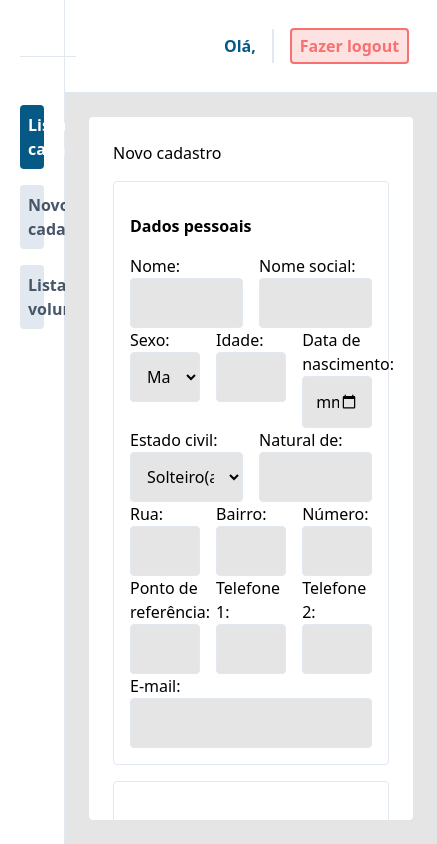
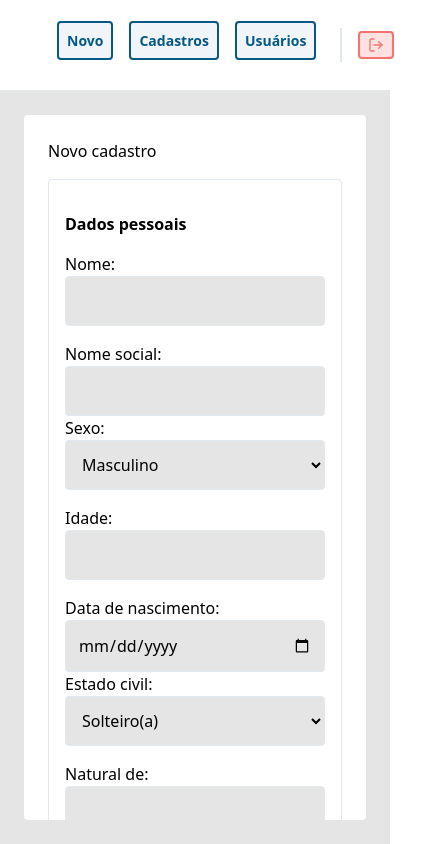
Before and after one commit to joaovictorssz/projeto_up_frontend, a Next.js app in the folder projeto_up_frontend/: page /add_family in a window 390 px wide. Shown: the whole page, 437 px wide, since content can reach past the window. Built offline with nearby package versions, Linux system fonts and the light colour scheme; sample sign-in values are in the browser's storage.

Commit message:
responsividade

```diff
--- a/projeto_up_frontend/src/app/add_family/page.tsx
+++ b/projeto_up_frontend/src/app/add_family/page.tsx
@@ -64,7 +64,7 @@ export default function AddFamily(){
 
                 <h1 className="font-semibold my-4">Dados pessoais</h1>
 
-                <div className="grid grid-cols-2 gap-4">
+                <div className="grid grid-cols-1 md:grid-cols-2 lg:grid-cols-2 gap-4">
                     <section className="flex flex-col">
                         <span>Nome:</span>
                         <input {...register('dados_pessoais.nome')} type="text" className="rounded focus:outline-none focus:border-sky-800    bg-neutral-200 border border-slate-200 p-3" />
@@ -76,7 +76,7 @@ export default function AddFamily(){
                     </section>
                 </div>
 
-                <div className="grid grid-cols-3 gap-4">
+                <div className="grid grid-cols-1 md:grid-cols-3 lg:grid-cols-3 gap-4">
                     <section className="flex flex-col">
                         <span>Sexo:</span>
                         <select  {...register('dados_pessoais.sexo')} className="rounded focus:outline-none focus:border-sky-800    bg-neutral-200 border border-slate-200 p-3">
@@ -96,7 +96,7 @@ export default function AddFamily(){
                     </section>
                 </div>
 
-                <div className="grid grid-cols-2 gap-4">
+                <div className="grid grid-cols-1 md:grid-cols-2 lg:grid-cols-2 gap-4">
                     <section className="flex flex-col">
                         <span>Estado civil:</span>
                         <select  {...register('dados_pessoais.estado_civil')} className="rounded focus:outline-none focus:border-sky-800    bg-neutral-200 border border-slate-200 p-3">
@@ -116,7 +116,7 @@ export default function AddFamily(){
                 </div>
 
 
-                <div className="grid grid-cols-3 gap-4">
+                <div className="grid grid-cols-1 md:grid-cols-3 lg:grid-cols-3 gap-4">
                     <section className="flex flex-col">
                         <span>Rua:</span>
                         <input  {...register('dados_pessoais.endereco')} type="text" className="rounded focus:outline-none focus:border-sky-800    bg-neutral-200 border border-slate-200 p-3" />
@@ -133,7 +133,7 @@ export default function AddFamily(){
                     </section>
                 </div>
 
-                <div className="grid grid-cols-3 gap-4">
+                <div className="grid grid-cols-1 md:grid-cols-3 lg:grid-cols-3 gap-4">
                     <section className="flex flex-col">
                         <span>Ponto de referência:</span>
                         <input  {...register('dados_pessoais.ponto_de_referencia')} type="text" className="rounded focus:outline-none focus:border-sky-800    bg-neutral-200 border border-slate-200 p-3" />
@@ -280,8 +280,8 @@ export default function AddFamily(){
             <section  className="border my-4 border-slate-200 p-4 rounded flex flex-col">
                 <h1 className="font-semibold my-4">Composição familiar</h1>
 
-                <div className="w-full h-full flex">
-                <aside className="w-3/5">
+                <div className="w-full h-full flex flex-col md:flex-row lg:flex-row">
+                <aside className="w-full md:w-3/5 lg:w-3/5">
                     <div className="grid grid-cols-2 gap-4">
                         <section className="flex flex-col">
                             <span>Nome:</span>
@@ -324,9 +324,47 @@ export default function AddFamily(){
 
                     <button type="button" onClick={addFamilyMember} className="my-4 bg-sky-800 rounded px-2 py-3 text-white font-semibold">Adicionar</button>
 
+                    {familyMembers.length === 0 && <p>Nenhum familiar cadastrado</p>}
+                    {familyMembers.map((family_member, index)=>{
+                        return (
+                            <div key={index} className="bg-slate-50 p-3 relative my-4">
+                                <button type="button" onClick={()=>removeFammilyMMember(index)} className="absolute top-2 right-2 hover:text-red-500 transition-colors"><BsTrashFill/></button>
+                                <div className="flex flex-col">
+                                <section className="flex">
+                                    <span className="font-semibold">Nome: </span>
+                                    <span>{family_member.nome}</span>
+                                </section>
 
+                                <section className="flex">
+                                    <span className="font-semibold">Idade: </span>
+                                    <span>{family_member.idade}</span>
+                                </section>
+
+                                <section className="flex">
+                                    <span className="font-semibold">Sexo: </span>
+                                    <span>{family_member.sexo}</span>
+                                </section>
+
+                                <section className="flex">
+                                    <span className="font-semibold">Parentesco: </span>
+                                    <span>{family_member.parentesco}</span>
+                                </section>
+
+                                <section className="flex">
+                                    <span className="font-semibold">Ocupação: </span>
+                                    <span>{family_member.ocupacao}</span>
+                                </section>
+
+                                <section className="flex">
+                                    <span className="font-semibold">Renda mensal: </span>
+                                    <span>{family_member.renda_mensal}</span>
+                                </section>
+                                </div>
+                            </div>
+                        )
+                    })}
                 </aside>
-                <aside  className="w-2/5 h-full border border-slate-200 p-4 rounded mx-4 max-h-96 overflow-y-auto">
+                <aside  className="hidden md:block w-2/5 lg:block h-full border border-slate-200 p-4 rounded mx-4 max-h-96 overflow-y-auto">
                     {familyMembers.length === 0 && <p>Nenhum familiar cadastrado</p>}
                     {familyMembers.map((family_member, index)=>{
                         return (
--- a/projeto_up_frontend/src/app/layout.tsx
+++ b/projeto_up_frontend/src/app/layout.tsx
@@ -29,7 +29,7 @@ export default function RootLayout({
 
           <PrivateRoute>
           <main className='w-screen h-screen flex'>
-            <div className='h-full w-2/12'>
+            <div className='h-full hidden md:w-2/12 md:block lg:w-2/12 lg:block'>
               <Sidebar/>
             </div>
             <div className='w-full h-full flex flex-col'>
--- a/projeto_up_frontend/src/components/CadastrarCestaAlerta/index.tsx
+++ b/projeto_up_frontend/src/components/CadastrarCestaAlerta/index.tsx
@@ -52,7 +52,7 @@ export default function CadastrarCestaAlerta({cestas_cadastradas, _id}:{cestas_c
             </button>
           </AlertDialog.Cancel>
           <AlertDialog.Action asChild>
-            <button onClick={()=>atualizarCestasCadastradas()} className="text-red11 bg-red4 hover:bg-red5 focus:shadow-red7 inline-flex h-[35px] items-center justify-center rounded-[4px] px-[15px] font-medium leading-none outline-none focus:shadow-[0_0_0_2px]">
+            <button onClick={()=>atualizarCestasCadastradas()} className="text-green11 bg-green4 hover:bg-green5 focus:shadow-green7 inline-flex h-[35px] items-center justify-center rounded-[4px] px-[15px] font-medium leading-none outline-none focus:shadow-[0_0_0_2px]">
               Sim, desejo
             </button>
           </AlertDialog.Action>
--- a/projeto_up_frontend/src/components/CadastroItem/index.tsx
+++ b/projeto_up_frontend/src/components/CadastroItem/index.tsx
@@ -12,9 +12,9 @@ export default function CadastroItem({familia, id}:{familia: Familia, id: number
 
             <div className="flex justify-between w-full px-6">
             <h1 className="font-semibold">{familia.dados_pessoais.nome}</h1>
-            <span className="w-1/4"><span className="italic">Bairro:</span> {familia.dados_pessoais.bairro}</span>
-                <span className="w-1/4"><span className="italic">Endereço:</span> {familia.dados_pessoais.endereco}, {familia.dados_pessoais.numero}</span>
-                <span className="w-1/4"><span className="italic">Cadastro em:</span> {familia.data_de_cadastro}</span>
+            <span className="hidden md:block lg:block w-1/4"><span className="italic">Bairro:</span> {familia.dados_pessoais.bairro}</span>
+                <span className="hidden md:block lg:block w-1/4"><span className="italic">Endereço:</span> {familia.dados_pessoais.endereco}, {familia.dados_pessoais.numero}</span>
+                <span className="hidden md:block lg:block w-1/4"><span className="italic">Cadastro em:</span> {familia.data_de_cadastro}</span>
 
             </div>
 
--- a/projeto_up_frontend/src/components/Topbar/index.tsx
+++ b/projeto_up_frontend/src/components/Topbar/index.tsx
@@ -1,8 +1,9 @@
 'use client'
 
 import { useUser } from "@/contexts/UserContext"
+import Link from "next/link"
 import { useRouter } from "next/navigation"
-
+import { FiLogOut } from 'react-icons/fi'
 export default function Topbar(){
     const {push} = useRouter()
     const { user } = useUser()
@@ -15,10 +16,19 @@ export default function Topbar(){
         <header className="w-full p-7 flex justify-between border-b border-slate-200">
             <h1 className="invisible"> Ok</h1>
 
+            <span className="sm:block md:hidden lg:hidden">
+                <Link className="bg-slate-100 p-2 rounded border-2 font-semibold mx-2 text-sm text-sky-800 border-sky-800" href={'/add_family'}>Novo</Link>
+                <Link className="bg-slate-100 p-2 rounded border-2 font-semibold mx-2 text-sm text-sky-800 border-sky-800" href={'/'}>Cadastros</Link>
+                <Link className="bg-slate-100 p-2 rounded border-2 font-semibold mx-2 text-sm text-sky-800 border-sky-800" href={'/users'}>Usuários</Link>
+            </span>
+
             <span className="font-semibold text-sky-800 rounded flex items-center">
-                Olá, {user?.username }
+
+                <span className="hidden md:block lg:block">Olá, {user?.username }</span>
                 <div className="w-0 py-4 border mx-4 border-slate-200"></div>
-                <button onClick={logout} className="bg-red-100 border-2 border-red-400 text-red-400 font-semibold px-2 py-1 rounded hover:bg-red-400 hover:text-white transition-colors">Fazer logout</button>
+                <button onClick={logout} className="hidden md:block lg:block bg-red-100 border-2 border-red-400 text-red-400 font-semibold px-2 py-1 rounded hover:bg-red-400 hover:text-white transition-colors">Fazer logout</button>
+                <button onClick={logout} className="sm:block md:hidden lg:hidden bg-red-100 border-2 border-red-400 text-red-400 font-semibold px-2 py-1 rounded hover:bg-red-400 hover:text-white transition-colors"><FiLogOut/></button>
+
             </span>
         </header>
     )
```
Also changed, not shown: projeto_up_frontend/src/app/users/page.tsx (+19 -5 lines).
